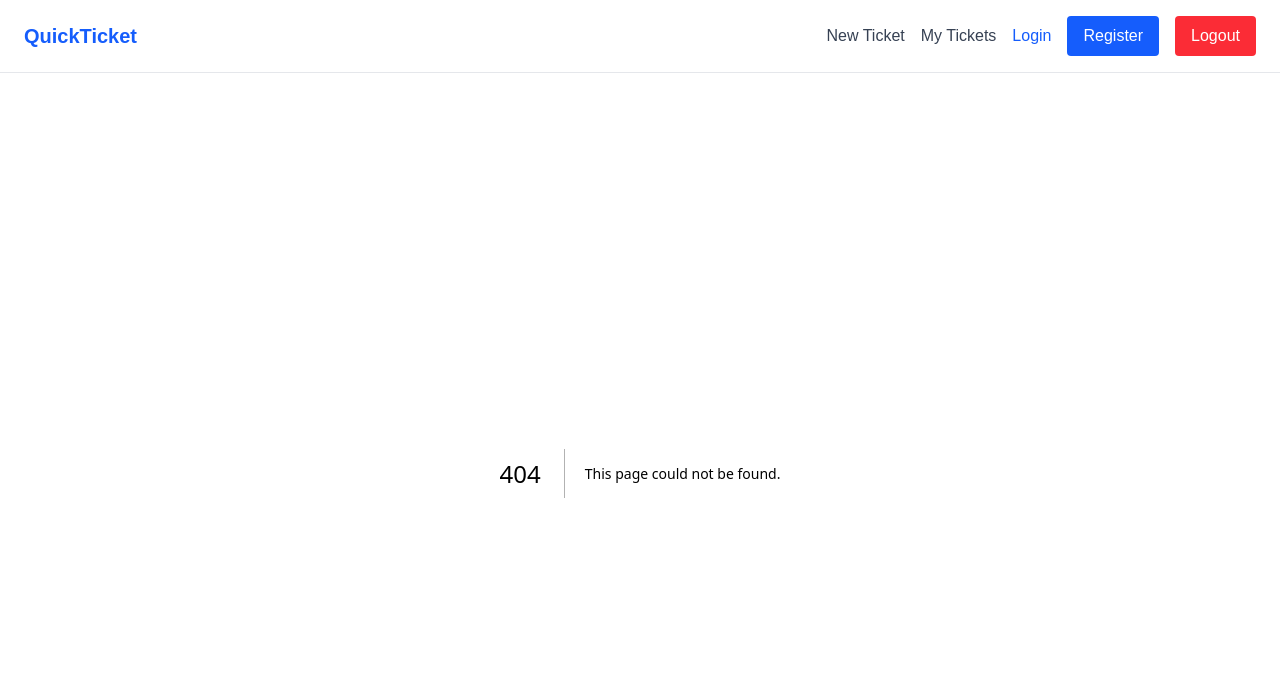
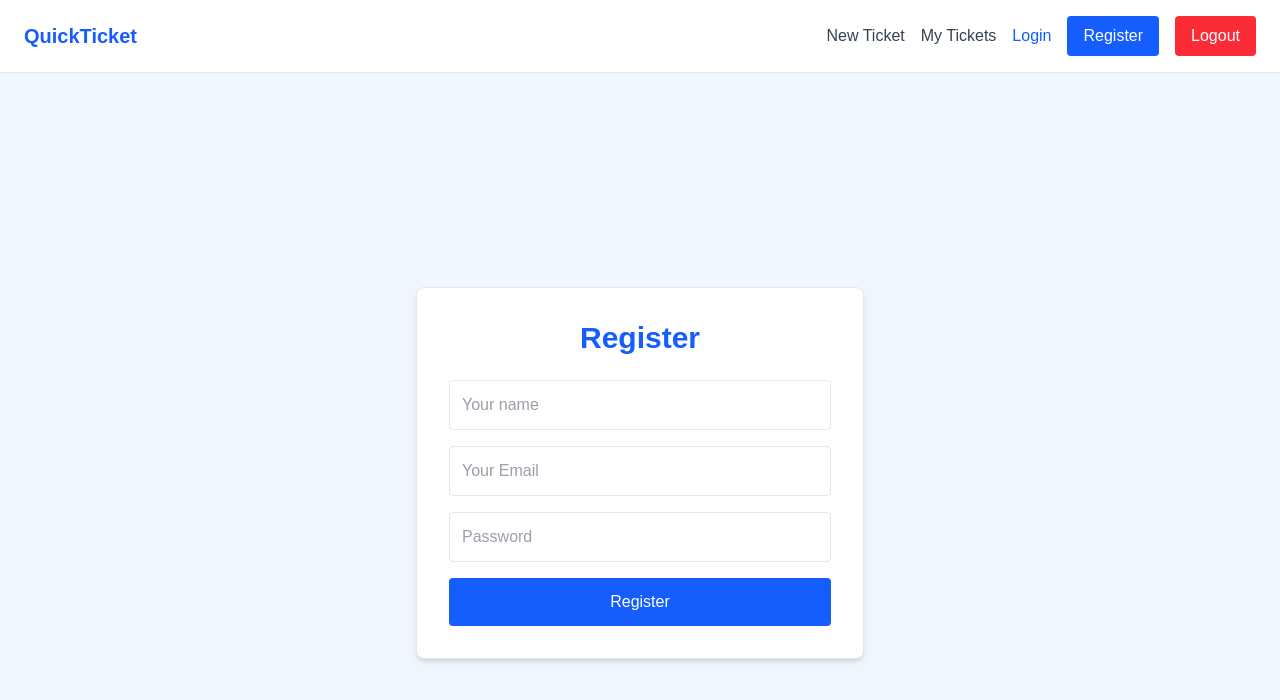
Before and after one commit to chrisedeson/quick-ticket, a Next.js app: page /register in a window 1280 px wide. Before the commit this address had no page. Shown: the top 700 px of the page. Built offline with nearby package versions, Linux system fonts and the light colour scheme; no server answers.

Commit message:
Add user registration functionality with token management

```diff
--- /dev/null
+++ b/src/actions/auth.actions.ts
@@ -0,0 +1,70 @@
+"use server";
+
+import { prisma } from "@/db/prisma";
+import bcrypt from "bcryptjs";
+import { logEvent } from "@/utils/sentry";
+import { signAuthToken, setAuthCookie } from "@/lib/Auth";
+
+type ResponseResult = {
+  success: boolean;
+  message: string;
+};
+
+// Register new user
+export async function registerUser(
+  prevState,
+  formData: FormData
+): Promise<ResponseResult> {
+  try {
+    const name = formData.get("name") as string;
+    const email = formData.get("email") as string;
+    const password = formData.get("password") as string;
+
+    if (!name || !email || !password) {
+      logEvent(
+        "Validation error: Missing register fields",
+        "auth",
+        { name, email },
+        "warning"
+      );
+
+      return { success: false, message: "All fields are required" };
+    }
+
+    // Check if user exists
+    const existingUser = await prisma.user.findUnique({
+      where: { email },
+    });
+
+    if (existingUser) {
+      logEvent(
+        `Registration failed: User already exists - ${email}, "auth", ${email}, "warning`
+      );
+
+      return { success: false, message: "User already exists" };
+    }
+
+    // Hash password
+    const hashedPassword = await bcrypt.hash(password, 10);
+
+    // Create user
+    const user = await prisma.user.create({
+      data: {
+        name,
+        email,
+        password: hashedPassword,
+      },
+    });
+
+    // Sign and set auth token
+    const token = await signAuthToken({ userId: user.id });
+    await setAuthCookie(token)
+
+    logEvent(`User registered successfuly: ${email}`, "auth", {userId: user.id, email}, "info")
+
+    return {success: true, message: "Registration"}
+  } catch (error) {
+    logEvent("unexpected error during registration", "auth", {}, "error", error)
+    return {success: false, message: "Something went wrong, please try again"}
+  }
+}
--- /dev/null
+++ b/src/app/(auth)/register/page.tsx
@@ -0,0 +1,72 @@
+"use client";
+
+import { useActionState, useEffect } from "react";
+import { toast } from "sonner";
+import { useRouter } from "next/navigation";
+import { registerUser } from "@/actions/auth.actions";
+
+function RegisterPage() {
+  const router = useRouter();
+
+  const initialState = {
+    success: false,
+    message: "",
+  };
+
+  const [state, formAction] = useActionState(registerUser, initialState);
+
+  useEffect(() => {
+    if (state.success) {
+      toast.success("Registration successful!");
+      router.push("/tickets");
+      router.refresh();
+    } else if (state.message) {
+      toast.error(state.message);
+    }
+  }, [state, router]);
+
+  return (
+    <div className="min-h-screen flex items-center justify-center bg-blue-50 px-4">
+      <div className="w-full max-w-md bg-white shadow-md rounded-lg p-8 border border-gray-200">
+        <h1 className="text-3xl font-bold mb-6 text-center text-blue-600">
+          Register
+        </h1>
+
+        <form action={formAction} className="space-y-4 text-gray-700">
+          <input
+            className="w-full border border-gray-200 p-3 rounded focus:outline-none focus:ring-2 focus:ring-blue-400"
+            type="text"
+            name="name"
+            placeholder="Your name"
+            autoComplete="name"
+            required
+          />
+          <input
+            className="w-full border border-gray-200 p-3 rounded focus:outline-none focus:ring-2 focus:ring-blue-400"
+            type="email"
+            name="email"
+            placeholder="Your Email"
+            autoComplete="email"
+            required
+          />
+          <input
+            className="w-full border border-gray-200 p-3 rounded focus:outline-none focus:ring-2 focus:ring-blue-400"
+            type="password"
+            name="password"
+            placeholder="Password"
+            autoComplete="new-password"
+            required
+          />
+          <button
+            className="w-full bg-blue-600 text-white p-3 rounded hover:bg-blue-700 transition disabled:opacity-50"
+            type="submit"
+          >
+            Register
+          </button>
+        </form>
+      </div>
+    </div>
+  );
+}
+
+export default RegisterPage;
--- /dev/null
+++ b/src/lib/Auth.ts
@@ -0,0 +1,73 @@
+import { SignJWT, jwtVerify } from "jose";
+import { cookies } from "next/headers";
+import { logEvent } from "@/utils/sentry";
+
+const secret = new TextEncoder().encode(process.env.AUTH_SECRET);
+const cookieName = "auth-token";
+
+// Encrypt and sign token
+export async function signAuthToken(payload: any) {
+  try {
+    const token = await new SignJWT(payload)
+      .setProtectedHeader({ alg: "HS256" })
+      .setIssuedAt()
+      .setExpirationTime("7d")
+      .sign(secret);
+
+    return token;
+  } catch (error) {
+    logEvent("Token signing failed", "auth", { payload }, "error", error);
+    throw new Error("Token signing failed");
+  }
+}
+
+// Decrypt and verify token
+export async function verifyAuthToken<T>(token: string): Promise<T> {
+  try {
+    const { payload } = await jwtVerify(token, secret);
+
+    return payload as T;
+  } catch (error) {
+    logEvent(
+      "Token decryption failed",
+      "auth",
+      { tokenSnippet: token.slice(0, 10) },
+      "error",
+      error
+    );
+    throw new Error("Token decryption failed");
+  }
+}
+
+// Set the auth cookie
+export async function setAuthCookie(token: string) {
+  try {
+    const cookieStore = await cookies();
+    cookieStore.set(cookieName, token, {
+      httpOnly: true,
+      sameSite: "lax",
+      secure: process.env.NODE_ENV === "production",
+      path: "/",
+      maxAge: 60 * 60 * 24 * 7, // 7 days
+    });
+  } catch (error) {
+    logEvent("Failed to set cookie", "auth", { token }, "error", error);
+  }
+}
+
+// Get auth token from cookie
+export async function getAuthCookie() {
+  const cookieStore = await cookies();
+  const token = cookieStore.get(cookieName);
+  return token?.value;
+}
+
+// Remove auth token cookie
+export async function removeAuthCookie() {
+  try {
+    const cookieStore = await cookies();
+    cookieStore.delete(cookieName);
+  } catch (error) {
+    logEvent("Failed to remove the auth cookie", "auth", {}, "error", error);
+  }
+}
```
